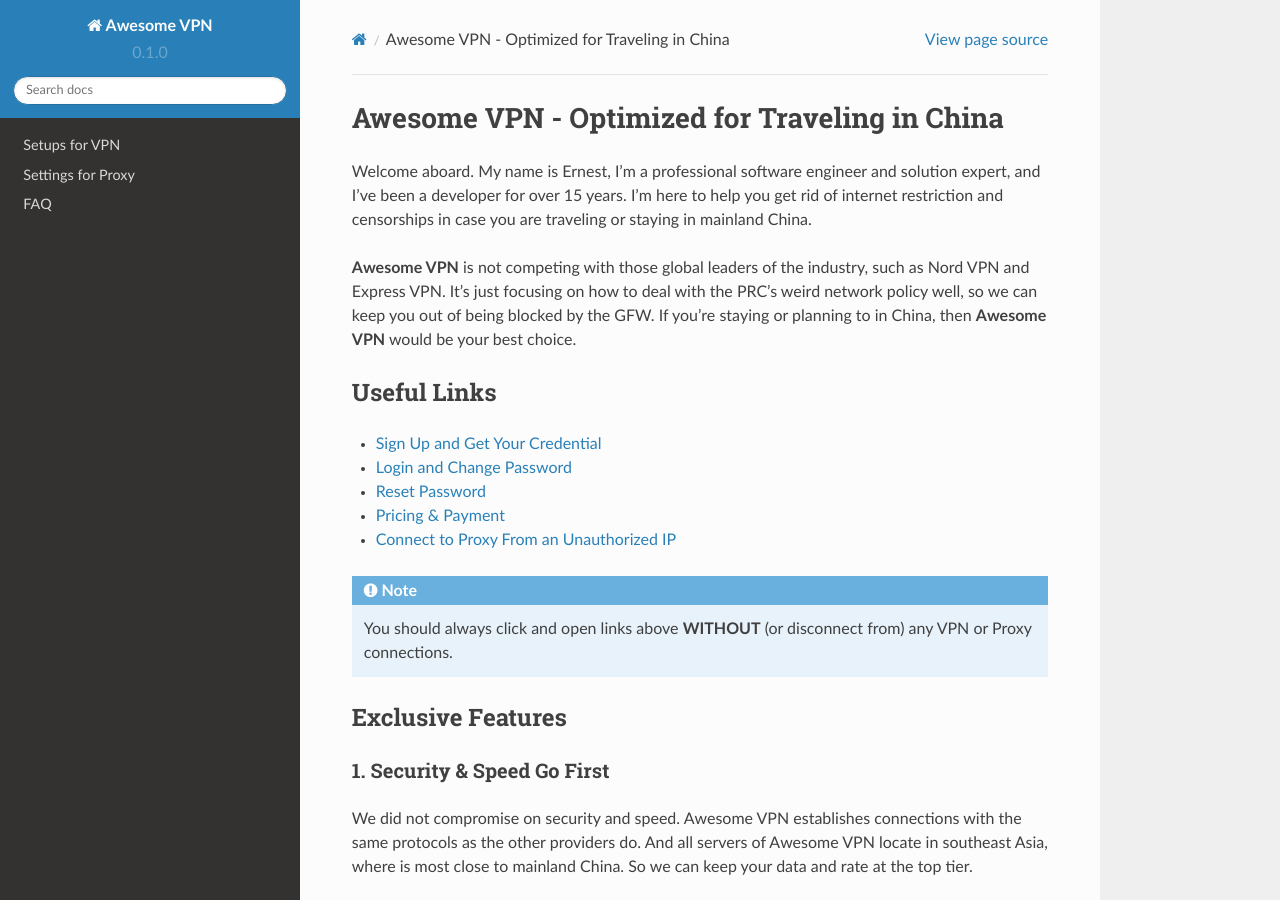
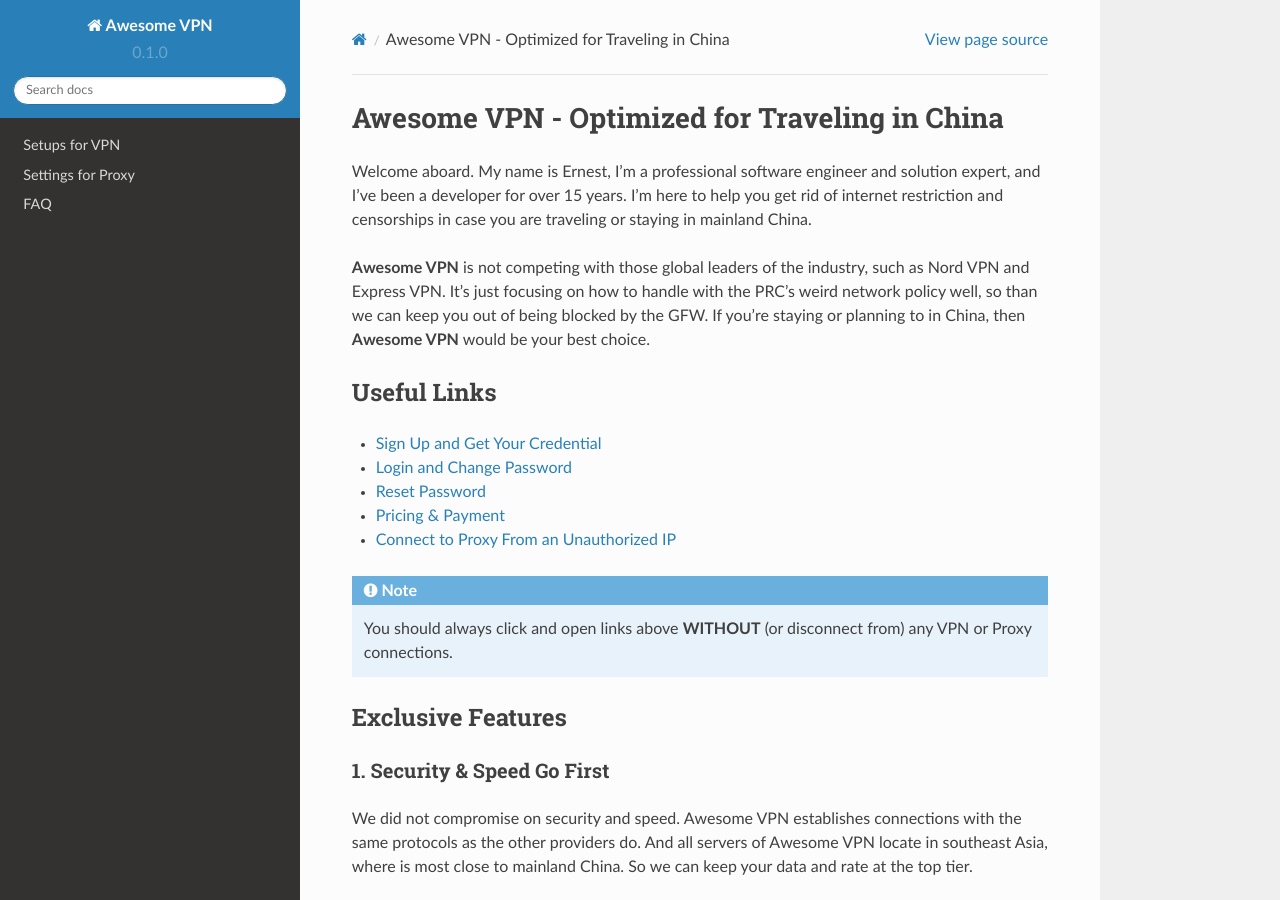
Before and after one commit to orezm/avc, a Sphinx documentation site: the page built from docs/source/index.rst, in a window 1280 px wide and 900 px high. Built offline with Sphinx 7.4.7 and the Read the Docs theme 2.0.0, drawn with Linux system fonts in a browser that asks for light colours.

Commit message:
Update index.rst

```diff
--- a/docs/source/index.rst
+++ b/docs/source/index.rst
@@ -3,7 +3,7 @@
 
 Welcome aboard. My name is Ernest, I’m a professional software engineer and solution expert, and I’ve been a developer for over 15 years. I’m here to help you get rid of internet restriction and censorships in case you are traveling or staying in mainland China.
 
-**Awesome VPN** is not competing with those global leaders of the industry, such as Nord VPN and Express VPN. It's just focusing on how to deal with the PRC’s weird network policy well, so we can keep you out of being blocked by the GFW. If you're staying or planning to in China, then **Awesome VPN** would be your best choice.
+**Awesome VPN** is not competing with those global leaders of the industry, such as Nord VPN and Express VPN. It’s just focusing on how to handle with the PRC’s weird network policy well, so than we can keep you out of being blocked by the GFW. If you're staying or planning to in China, then **Awesome VPN** would be your best choice.
 
 Useful Links
 ------------
```
